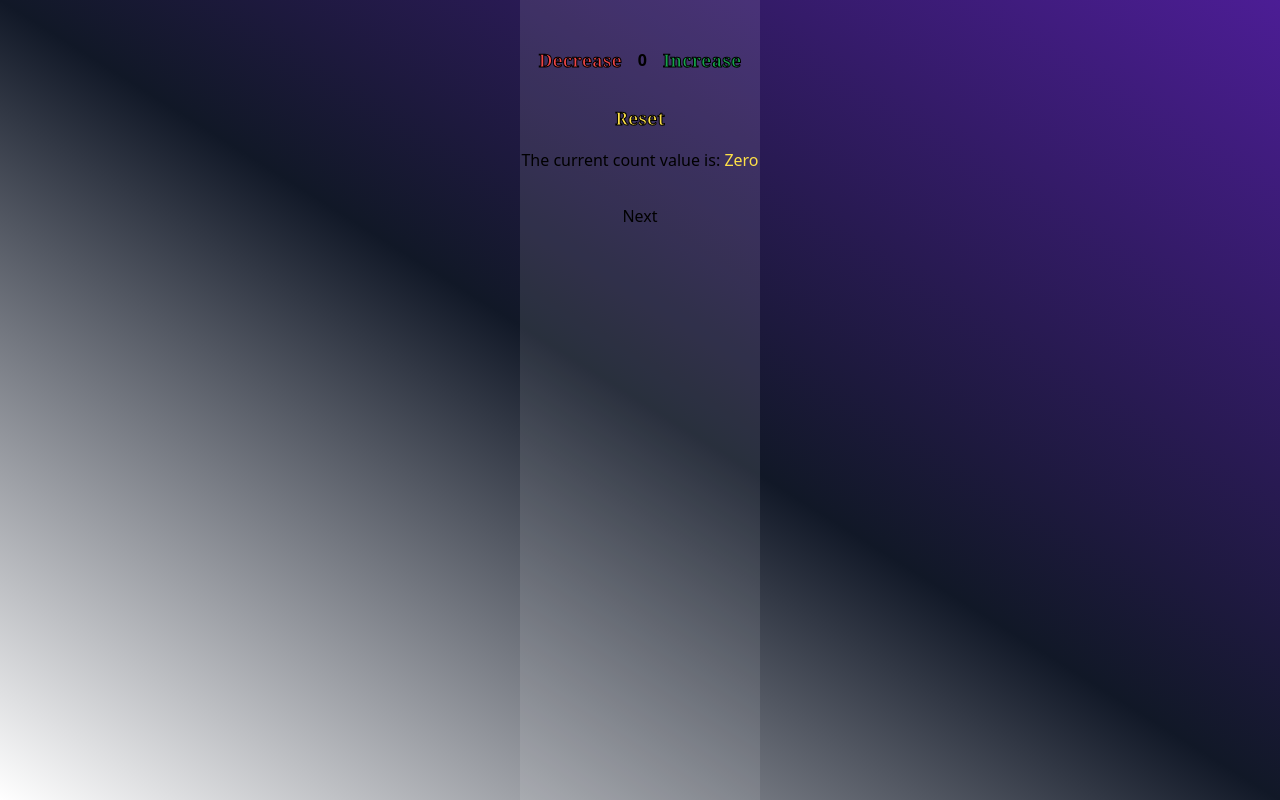
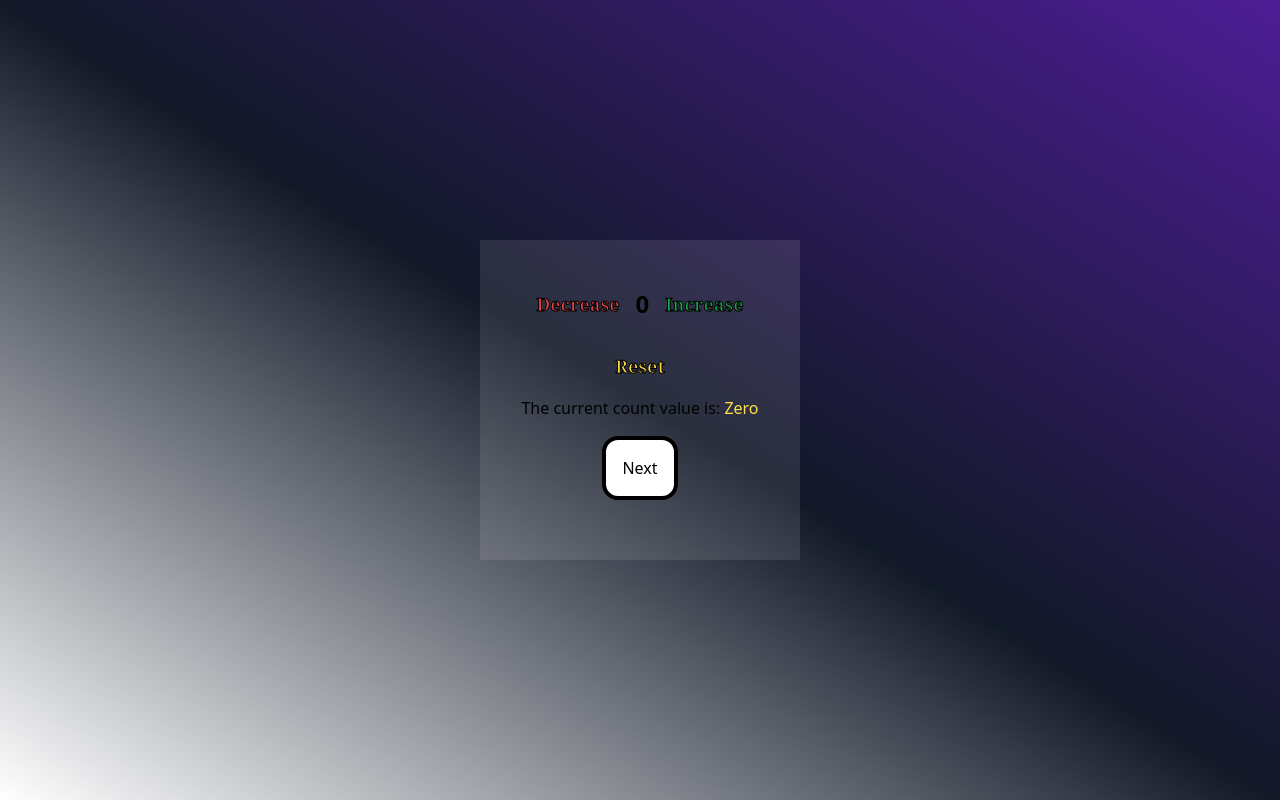
Before and after one commit to Jasmine-Abucejo/React-Practices, a React (Vite) app: page / in a window 1280 px wide. Built offline with nearby package versions, Linux system fonts and the light colour scheme.

Commit message:
add hover

```diff
--- a/src/App.jsx
+++ b/src/App.jsx
@@ -28,21 +28,21 @@ function App() {
   };
 
   return (
-    <div className=" bg-gradient-to-tr from-white via-gray-900 to-violet-900 justify-center flex flex-1 w-screen h-screen">
-      <div className="bg-white bg-opacity-10 w-60">
+    <div className=" bg-gradient-to-tr from-white via-gray-900 to-violet-900 justify-center flex flex-1 w-screen h-screen items-center">
+      <div className="bg-white bg-opacity-10 w-80 h-80">
         <div className="flex flex-row justify-center items-center mt-8">
           <button
             onClick={decrease}
-            className="text-red-500 font-bold text-stroke-black font-serif text-lg"
+            className="text-red-500 font-bold text-stroke-black font-serif text-lg hover:text-2xl"
           >
             Decrease
           </button>
-          <div className="m-4 font-black">
+          <div className="m-4 font-black text-2xl ">
             <p id="count"> {count} </p>
           </div>
           <button
             onClick={increase}
-            className="text-green-600 font-bold text-stroke-black font-serif text-lg"
+            className="text-green-600 font-bold text-stroke-black font-serif text-lg hover:text-2xl"
           >
             Increase
           </button>
@@ -50,7 +50,7 @@ function App() {
         </div>
         <button
           onClick={reset}
-          className="flex flex-row justify-center items-center mt-4 m-auto text-yellow-300 font-bold text-stroke-black font-serif text-lg"
+          className="flex flex-row justify-center items-center mt-4 m-auto text-yellow-300 font-bold text-stroke-black font-serif text-lg hover:text-2xl"
         >
           Reset
         </button>
--- a/src/Navigator.jsx
+++ b/src/Navigator.jsx
@@ -9,22 +9,20 @@ function Navigator(props) {
     navigate(props.next);
   };
   return (
-    <div
-      style={{
-        display: "flex",
-        flexDirection: "row",
-        marginTop: "1em",
-        justifyContent: "center",
-        gap: "1em",
-      }}
-    >
+    <div className="p-4 justify-center flex flex-row gap-4">
       {props.back ? (
-        <button style={{ padding: "1em" }} onClick={back}>
+        <button
+          className="p-4  bg-white border-4 border-black rounded-2xl hover:border-green-500"
+          onClick={back}
+        >
           Previous
         </button>
       ) : null}
 
-      <button style={{ padding: "1em" }} onClick={next}>
+      <button
+        className="p-4 bg-white border-4 border-black rounded-2xl hover:border-green-500"
+        onClick={next}
+      >
         Next
       </button>
     </div>
```
